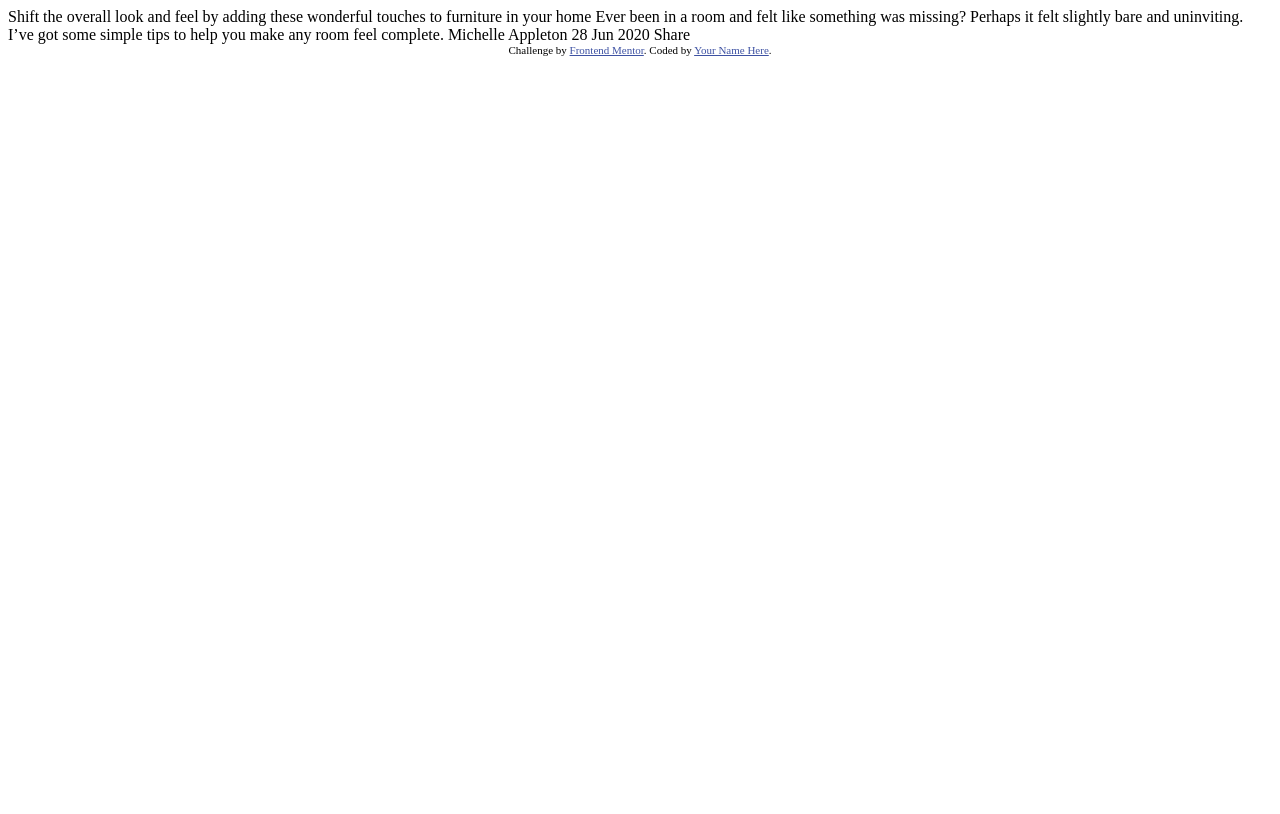
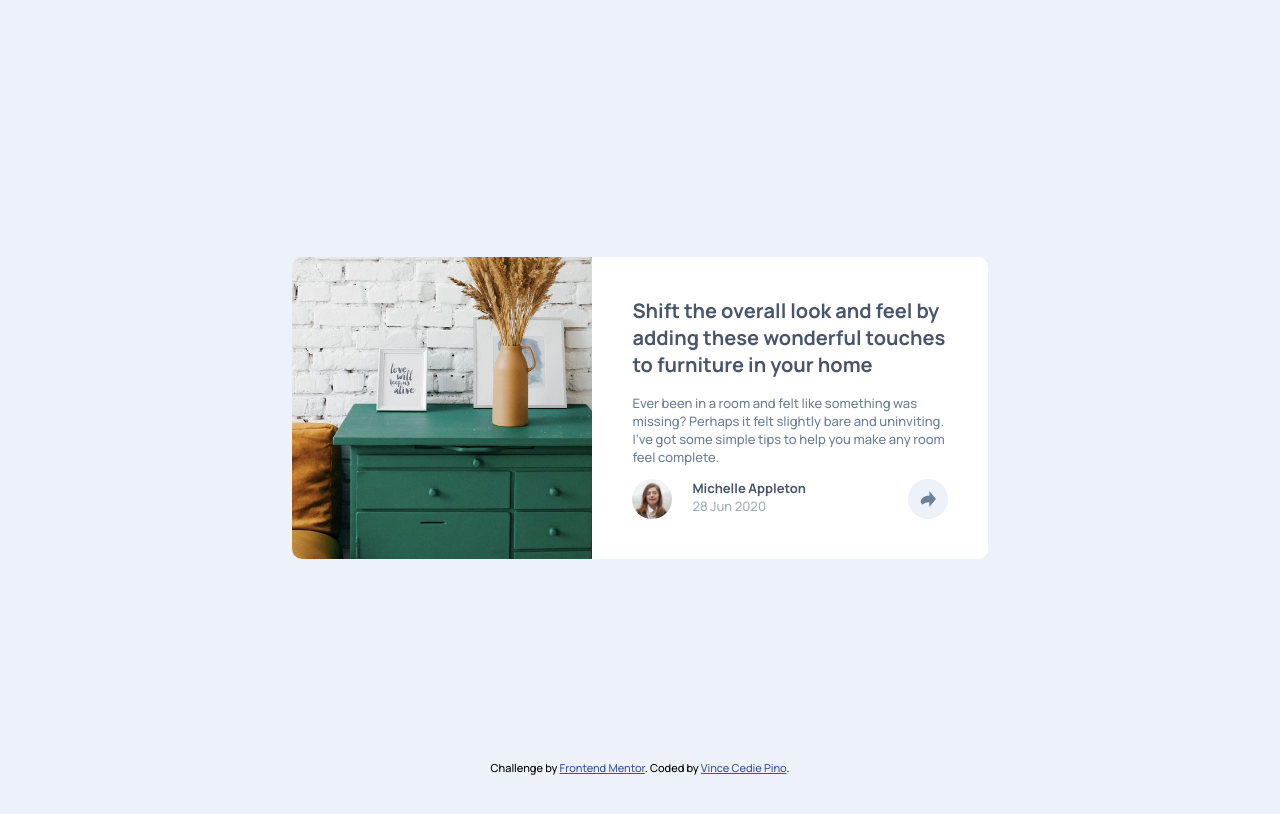
Before and after one commit to vince-pino/fem-article-preview-component, a plain HTML site: page index.html in a window 1280 px wide. Drawn offline with Linux system fonts and the light colour scheme.

Commit message:
Added styles

```diff
--- a/index.html
+++ b/index.html
@@ -5,32 +5,63 @@
   <meta name="viewport" content="width=device-width, initial-scale=1.0"> <!-- displays site properly based on user's device -->
 
   <link rel="icon" type="image/png" sizes="32x32" href="./images/favicon-32x32.png">
+  <link rel="preconnect" href="https://fonts.googleapis.com">
+  <link rel="preconnect" href="https://fonts.gstatic.com" crossorigin>
+  <link href="https://fonts.googleapis.com/css2?family=Big+Shoulders+Display:wght@700&family=Figtree:wght@600;800&family=Fraunces:opsz,wght@9..144,700&family=Hanken+Grotesk:wght@500;700;800&family=Inter:wght@400;700&family=Karla:wght@400;700&family=Kumbh+Sans:wght@400;700&family=League+Spartan:wght@400;500;700&family=Lexend+Deca&family=Manrope:wght@500;700&family=Montserrat:wght@500;700&family=Open+Sans&family=Outfit:wght@300;400;600;700&family=Overpass:wght@400;700&family=Poppins:wght@200;400;600&family=Press+Start+2P&family=Red+Hat+Display:wght@500;700;900&family=Roboto:ital,wght@0,400;0,700;1,300;1,400;1,700&family=Work+Sans:wght@600;700&display=swap" rel="stylesheet">
+  <link rel="stylesheet" href="styles/styles.css">
 
   <title>Frontend Mentor | Article preview component</title>
-
-  <!-- Feel free to remove these styles or customise in your own stylesheet 👍 -->
-  <style>
-    .attribution { font-size: 11px; text-align: center; }
-    .attribution a { color: hsl(228, 45%, 44%); }
-  </style>
 </head>
 <body>
 
+  <main>
+    <section class="image-container">
+      <img src="images/drawers.jpg" alt="">
+    </section>
+    <section class="text-container">
+      <h1 class="title">
         Shift the overall look and feel by adding these wonderful
         touches to furniture in your home
+      </h1>
 
+      <p class="description">
         Ever been in a room and felt like something was missing? Perhaps
         it felt slightly bare and uninviting. I’ve got some simple tips
         to help you make any room feel complete.
+      </p>
 
+      <div class="author">
+        <img src="images/avatar-michelle.jpg" alt="">
+        <div class="author-info">
+          <div class="name">
             Michelle Appleton
+          </div>
+          <div class="date">
             28 Jun 2020
+          </div>
+        </div>
+        <button class="share tooltip">
+          <img src="images/icon-share.svg" alt="">
+          <span class="tooltiptext">
+            <div>Share</div>
+            <img src="images/icon-facebook.svg" alt="">
+            <img src="images/icon-twitter.svg" alt="">
+            <img src="images/icon-pinterest.svg" alt="">
+          </span>
+        </button>
+      </div>
 
-  Share
 
+
+    </section>
+  </main>
+
+  <footer>
     <div class="attribution">
       Challenge by <a href="https://www.frontendmentor.io?ref=challenge" target="_blank">Frontend Mentor</a>.
-    Coded by <a href="#">Your Name Here</a>.
+      Coded by <a href="#">Vince Cedie Pino</a>.
     </div>
+  </footer>
+
 </body>
 </html>
--- /dev/null
+++ b/styles/styles.css
@@ -0,0 +1,153 @@
+body {
+  height: 100vh;
+  font-family: Manrope, sans-serif;
+  background-color: hsl(210, 46%, 95%);
+
+  display: flex;
+  flex-direction: column;
+  justify-content: center;
+  align-items: center;
+}
+
+main {
+  display: flex;
+
+  width: 55%;
+}
+
+.image-container {
+  max-height: auto;
+  border-radius: 10px 0 0 10px;
+}
+
+.image-container img {
+  max-width: 300px;
+  height: 100%;
+  border-radius: 10px 0 0 10px;
+  object-fit: cover;
+  object-position: 10% 100%;
+}
+
+.text-container {
+  padding: 40px;
+  background-color: white;
+  border-radius: 0 10px 10px 0;
+
+  display: flex;
+  flex-direction: column;
+}
+
+.title {
+  margin-top: 0;
+  color: hsl(217, 19%, 35%);
+  font-size: 20px;
+}
+
+.description {
+  color: hsl(214, 17%, 51%);
+  font-size: 13px;
+  margin-top: 0;
+
+  flex: 1;
+}
+
+.text-container img {
+  width: 40px;
+  height: 40px;
+  border-radius: 100%;
+  margin-right: 20px;
+}
+
+.author {
+  display: flex;
+}
+
+.author-info {
+  flex: 1;
+}
+
+.name {
+  color: hsl(217, 19%, 35%);
+  font-weight: 700;
+  font-size: 13px;
+}
+
+.date {
+  color: hsl(212, 23%, 69%);
+  font-size: 16px;
+  font-size: 13px;
+}
+
+button {
+  background-color: hsl(210, 46%, 95%);
+  border: none;
+  border-radius: 100%;
+  padding: 20px;
+  width: 30px;
+  height: 30px;
+  cursor: pointer;
+
+  display: flex;
+  justify-content: center;
+  align-items: center;
+}
+
+.share img{
+  width: 16px;
+  height: 16px;
+  margin-right: 0;
+}
+
+.tooltip {
+  position: relative;
+}
+
+.tooltip .tooltiptext {
+  display: flex;
+  justify-content: space-between;
+  align-items: center;
+  position: absolute;
+  top: -75px;
+  visibility: hidden;
+
+  width: 180px;
+  background-color: hsl(217, 19%, 35%);
+  padding: 20px 40px;
+  color: hsl(212, 23%, 69%);
+  border-radius: 10px;
+  text-transform: uppercase;
+  letter-spacing: 5px;
+  z-index: 1;
+}
+
+.tooltip .tooltiptext::after {
+  content: "";
+  position: absolute;
+  top: 100%;
+  left: 50%;
+  margin-left: -14px;
+  border-width: 14px;
+  border-style: solid;
+  border-color:  hsl(217, 19%, 35%) transparent transparent transparent;
+}
+
+.tooltip:hover .tooltiptext {
+  visibility: visible;
+}
+
+.tooltiptext img {
+  border-radius: 0;
+  width: 20px;
+  height: 20px;
+}
+
+footer {
+  position: fixed;
+  left: 0;
+  bottom: 0;
+  width: 100%;
+  height: 2.5rem;
+}
+
+.attribution { font-size: 11px; text-align: center; }
+.attribution a { color: hsl(228, 45%, 44%); }
```
Lines whose indentation alone changed are shown as unchanged.
